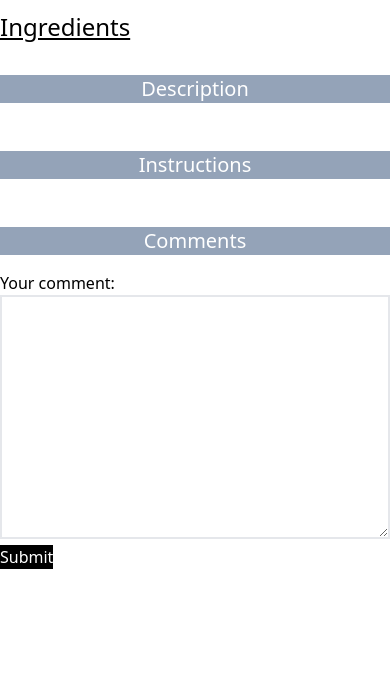
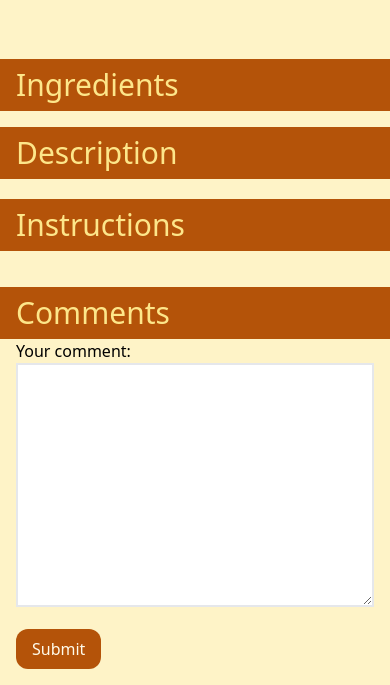
Before and after one commit to christian-johnson-dev/Family-Recipes, a Flask app: template flask_app/templates/recipe.html in a window 390 px wide. Shown: the part 483-1168 px from the top of the page. Before the commit the page ends 1052 px from the top, so only its background shows below. Run offline with Flask 3, Linux system fonts and the light colour scheme; the template is opened without the code that fills it, so the values that code supplies are empty; the visitor is signed in with stand-in values (Sample User, id 1); some libraries are stand-ins or nearby versions.

Commit message:
Added styling to layout

```diff
--- a/flask_app/templates/recipe.html
+++ b/flask_app/templates/recipe.html
@@ -28,76 +28,163 @@
           border: 1px solid #888;
           width: 80%;
         }
+        .section-banner-btwn {
+          @apply bg-amber-700 flex justify-between items-center px-4 py-2;
+        }
+
+        .edit-button-lt {
+          @apply bg-amber-600 text-amber-700 px-2  text-sm h-5 rounded-full hover:bg-amber-200 transition-colors duration-300;
+        }
+        .edit-button-dk {
+          @apply bg-amber-700 text-amber-200 px-2  text-sm h-5 rounded-full hover:bg-amber-600 transition-colors duration-300;
+        }
+
+        .overflow-columns {
+          column-fill: auto;
+        }
       }
     </style>
 
-    <title>Document</title>
+    <title>Family Recipe</title>
   </head>
-  <body>
-    <!-- * HEADER BAR -->
-    <header class="bg-green-400">
-      <nav class="bg-purple-500 container flex mx-auto justify-between">
-        <div class="bg-teal-600 flex">
-          <h1 class="bg-slate-400">Family Recipies</h1>
-          <h3 class="bg-yellow-600">A collection of food and memories</h3>
+  <body class="bg-amber-100">
+    <!-- * ========== SITE HEADER ========== -->
+    <header class="bg-amber-700">
+      <nav class="container flex mx-auto justify-between items-center">
+        <div
+          class="py-3 flex items-center justify-center md:justify-start w-full md:w-auto"
+        >
+          <h1 class="text-3xl md:text-5xl text-amber-200 mx-auto md:mx-0">
+            Family Recipies
+          </h1>
+          <h3 class="hidden text-amber-200 md:inline-block pl-5">
+            A collection of food and memories
+          </h3>
         </div>
 
-        <a href="/logout"><button class="bg-pink-400">Logout</button></a>
+        <a href="/logout"
+          ><button
+            class="bg-amber-600 rounded-full mr-4 md:mr-0 px-4 py-2 text-amber-800 hover:bg-amber-200 transition-colors duration-300"
+          >
+            Logout
+          </button></a
+        >
       </nav>
     </header>
+    <!-- * ========== PAGE CONTENT ========== -->
     <div class="container mx-auto">
-      <a href="/list">&lt;&lt; Back to recipes list</a>
+      <!-- * Link back to list & Display recipe author &  -->
+      <div class="flex justify-between items-center text-amber-700 py-2">
+        <a href="/list">&lt;&lt; Back to recipes list</a>
+        <p class="hidden md:flex text-sm">
+          <!-- TODO can we make this name clickable back to List with a display of all their recipies? -->
+          By:
+          <span class="edit-button-dk"
+            >{{recipe.posted_by.first_name}}
+            {{recipe.posted_by.last_name}}</span
+          >
+          on {{recipe.created_at}}
+        </p>
+      </div>
+
       <!-- * NAME, INGREDIENTS & IMAGE Section -->
+      <!-- Displayed on Mobile, Hidden when  >= Tablet -->
+      <div class="flex flex-col md:hidden">
+        <div class="flex justify-between">
+          <h2 class="text-4xl text-amber-700">{{recipe.title}}</h2>
+          {%if recipe.posted_by.id==session.user_id%}
+          <button
+            id="modal-name-btn"
+            class="edit-button-dk mt-2 mr-2"
+          >
+            edit
+          </button>
+          {% endif %}
+        </div>
+        <div class="flex justify-end text-sm text-amber-700">
+          By:
+          <span class="edit-button-dk"
+            >{{recipe.posted_by.first_name}}
+            {{recipe.posted_by.last_name}}</span
+          >
+          on {{recipe.created_at}}
+        </div>
+      </div>
       <section class="top-section flex flex-col-reverse md:flex-row">
         <div class="w-full md:w-1/2">
-          <!-- * Name -->
-          <div class="recipe-title-group">
-            <h2 class="text-3xl">{{recipe.title}}</h2>
+          <!-- * Name & edit button  hidden on mobile, displayed when >= tablet-->
+          <div class="hidden md:flex justify-between">
+            <h2 class="text-4xl text-amber-700">{{recipe.title}}</h2>
             {%if recipe.posted_by.id==session.user_id%}
             <button
               id="modal-name-btn"
-              class="mr-4 bg-black text-white px-2 py-0.5 text-sm rounded-full"
+              class="edit-button-dk mt-2 mr-2"
             >
               edit
             </button>
             {% endif %}
-            <!-- <p class="text-xl">Contributed by {{recipe.posted_by.first_name}} {{recipe.posted_by.last_name}}</p>
-            <p class="text-xl">Created on {{recipe.created_at}}</p>
-            <p class="text-xl">Last updated on {{recipe.updated_at}}</p> -->
           </div>
+
           <!-- * Ingredients -->
-          <div class="recipe-ingredients-group mt-8">
-            <div class="ingredient-header flex justify-between">
-              <h3 class="text-2xl underline">Ingredients</h3>
+          <div class="recipe-ingredients-group mt-8 flex flex-col">
+            <div class="section-banner-btwn">
+              <h3 class="text-3xl text-amber-200">Ingredients</h3>
               {%if recipe.posted_by.id==session.user_id%}
               <button
                 id="modal-ingredient-btn"
-                class="mr-4 bg-black text-white px-2 py-0.5 text-sm rounded-full"
+                class="edit-button-lt"
               >
                 edit
               </button>
               {% endif %}
             </div>
-            {{recipe.ingredients}}
+            <p class="text-amber-700 px-2 md:columns-2 overflow-auto">
+              {{recipe.ingredients}}
+            </p>
           </div>
         </div>
         <!-- * Image -->
-        <div class="w-full md:w-1/2 overflow-hidden aspect-square rounded-xl">
+        <div
+          class="w-full md:w-1/2 md:ml-4 overflow-hidden aspect-square rounded-xl"
+        >
           <img
-            class="hero-image"
-            src="https://images.unsplash.com/photo-1612892010343-983bfd063dc5?ixlib=rb-4.0.3&ixid=M3wxMjA3fDB8MHxwaG90by1wYWdlfHx8fGVufDB8fHx8fA%3D%3D&auto=format&fit=crop&w=764&q=80"
-            alt="Macaroni and Ementhaller"
+            class=""
+            src="https://images.unsplash.com/photo-1625876981820-be17a6807189?ixlib=rb-4.0.3&ixid=M3wxMjA3fDB8MHxwaG90by1wYWdlfHx8fGVufDB8fHx8fA%3D%3D&auto=format&fit=crop&w=735&q=80"
+            alt="cookies"
           />
         </div>
       </section>
       <!-- * DESCRIPTION Section -->
-      <section class="w-full">
-        <header class="section-header bg-slate-400 mt-8 relative">
-          <h3 class="text-white text-xl text-center">Description</h3>
+      <section class="w-full mt-4">
+        <header class="section-banner-btwn relative">
+          <h3 class="text-amber-200 w-full text-3xl md:text-center">
+            Description
+          </h3>
           {%if recipe.posted_by.id==session.user_id%}
           <button
             id="modal-description-btn"
-            class="mr-4 bg-black text-white px-2 py-0.5 text-sm rounded-full"
+            class="edit-button-lt absolute right-4"
+          >
+            edit
+          </button>
+          {% endif %}
+        </header>
+        <div class="content-wrapper flex justify-center">
+          <div class="columns-1 md:columns-2 max-h-min">
+            {{recipe.description}}
+          </div>
+        </div>
+      </section>
+      <!-- * INSTRUCTIONS Section -->
+      <section class="w-full mt-5">
+        <header class="section-banner-btwn relative">
+          <h3 class="text-amber-200 w-full text-3xl md:text-center">
+            Instructions
+          </h3>
+          {%if recipe.posted_by.id==session.user_id%}
+          <button
+            id="modal-instructions-btn"
+            class="edit-button-lt absolute right-4"
           >
             edit
           </button>
@@ -105,75 +192,67 @@
         </header>
         <div class="content-wrapper flex justify-center">
           <div class="columns-2 mx-4 mt-4">
-            <p>
-              {{recipe.description}}
-            </p>
-          </div>
-        </div>
-      </section>
-      <!-- * INSTRUCTIONS Section -->
-      <section class="w-full">
-        <header class="section-header bg-slate-400 mt-8">
-          <h3 class="text-white text-xl text-center">Instructions</h3>
-          {%if recipe.posted_by.id==session.user_id%}
-          <button
-            id="modal-instructions-btn"
-            class="mr-4 bg-black text-white px-2 py-0.5 text-sm rounded-full">
-            edit
-          </button>
-          {% endif %}
-
-        </header>
-        <div class="content-wrapper flex justify-center">
-          <div class="columns-2 mx-4 mt-4">
-            <p>
-              {{recipe.directions}}
-            </p>
-          </div>
-        </div>
-      </section>
-      <section class="w-full">
-        <header class="section-header bg-slate-400 mt-8 relative">
-          <h3 class="text-white text-xl text-center">Comments</h3>
-        </header>
-        <div class="content-wrapper flex justify-center">
-          <div class="columns-2 mx-4 mt-4">
-            <p>
-
-            </p>
+            <p>{{recipe.directions}}</p>
           </div>
         </div>
       </section>
       <!-- * SOCIAL COMMENTS SECTION -->
+      <section class="w-full mt-5">
+        <header class="section-banner-btwn">
+          <h3 class="text-amber-200 w-full text-3xl md:text-center">
+            Comments
+          </h3>
+        </header>
+      </section>
+
       <section>
         <!-- Previous Comments -->
-        <div class="comments">
+        <div class="mx-4">
           {% for comment in recipe.comments%}
           <div
-            class="comment border border-black shadow-xl px-4 py-4 rounded-xl"
+            class="comment border border-amber-600 bg-amber-50 px-4 py-4 rounded-xl text-amber-700 my-4"
           >
-            <div class="comment-header flex justify-between">
+            <div
+              class="comment-header flex justify-between border-b border-amber-700"
+            >
               <div class="comment-author">
-                <h4 class="text-xl">{{comment.posted_by.first_name}}</h4>
-                <p class="text-sm">{{comment.created_at.strftime("%m/%d/%Y, %H:%M:%S")}}</p>
+                <h4 class="text-2xl">
+                  {{comment.posted_by.first_name}}
+                  <span class="text-sm"
+                    >{{comment.created_at.strftime("%m/%d/%Y, %H:%M:%S")}}</span
+                  >
+                </h4>
               </div>
               {% if comment.posted_by.id == session.user_id%}
               <div class="controls">
-                <button>edit</button>
-                <a href="/delete_comment/{{comment.recipe_id}}/{{comment.id}}"><button>delete</button></a>
+                <button class="edit-button-dk">edit</button>
+                <a href="/delete_comment/{{comment.recipe_id}}/{{comment.id}}"
+                  ><button class="edit-button-dk">delete</button></a
+                >
               </div>
               {% endif %}
             </div>
-            <p class="text-lg">
-                {{comment.text}}
-            </p>
+            <p class="text-lg px-4 pt-2">{{comment.text}}</p>
           </div>
           {% endfor %}
         </div>
         <!-- Comment Input -->
-        <form action="/create_comment/{{recipe.id}}", method="POST">
-          <input type="hidden" name="user_id" value='{{session["user_id"]}}'>
-          <input type="hidden" name="recipe_id" value='{{recipe.id}}'>
+        <form
+          action="/create_comment/{{recipe.id}}"
+          ,
+          method="POST"
+          class="mx-4 mb-4"
+        >
+          <input
+            type="hidden"
+            name="user_id"
+            value='{{session["user_id"]}}'
+          />
+          <input
+            type="hidden"
+            name="recipe_id"
+            value="{{recipe.id}}"
+          />
           <div class="comment-input">
             <label for="text">Your comment:</label>
             <textarea
@@ -183,29 +262,35 @@
               rows="10"
               class="border-2 w-full"
             ></textarea>
-            <button class="bg-black text-white">Submit</button>
+            <button
+              class="bg-amber-700 text-amber-50 px-4 py-2 rounded-xl mt-4"
+            >
+              Submit
+            </button>
           </div>
         </form>
       </section>
     </div>
-    <!-- *  This is the modal for submitting updates for NAME -->
+    <!-- * ========== MODALS ========== -->
+    <!-- *  NAME Modal -->
     <div
       id="modal-name"
       class="modal"
     >
       <div class="modal-content">
-        <form action="/edit_title" method="POST">
+        <form
+          action="/edit_title"
+          method="POST"
+        >
           <span
             id="modal-name-close"
             class="close"
-            >&times;</span>
+            >&times;</span
+          >
           {% with messages = get_flashed_messages(category_filter=["title"]) %}
-      {% if messages %}
-      {% for message in messages %}
-      <p>{{message}}</p>
-    {% endfor %}
-    {% endif %}
-    {% endwith %}
+          {% if messages %} {% for message in messages %}
+          <p>{{message}}</p>
+          {% endfor %} {% endif %} {% endwith %}
           <p>Edit Title:</p>
           <input
             type="text"
@@ -229,29 +314,35 @@
         </form>
       </div>
     </div>
-    <!-- *  This is the modal for submitting updates for INGREDIENTS -->
+    <!-- *  INGREDTIENTS Modal -->
     <div
       id="modal-ingredients"
       class="modal"
     >
       <div class="modal-content">
-        <form action="/edit_ingredients" method="POST">
+        <form
+          action="/edit_ingredients"
+          method="POST"
+          class="flex flex-col"
+        >
           <span
             id="modal-ingredients-close"
             class="close"
             >&times;</span
           >
           <p>Edit Ingredients:</p>
-          <input
+          <textarea
             type="text"
             class="border-2"
             minlength="3"
+            rows="5"
+            width="100%"
             name="ingredients"
-            value="{{recipe.ingredients}}"
-          />
+          >
+{{recipe.ingredients}}</textarea
+          >
           <input
             type="hidden"
-            class="border-2"
             name="id"
             value="{{recipe.id}}"
           />
@@ -264,13 +355,16 @@
         </form>
       </div>
     </div>
-    <!-- *  This is the modal for submitting updates for DIRECTIONS -->
+    <!-- *  DIRECTIONS Modal -->
     <div
       id="modal-directions"
       class="modal"
     >
       <div class="modal-content">
-        <form action="/edit_directions" method="POST">
+        <form
+          action="/edit_directions"
+          method="POST"
+        >
           <span
             id="modal-directions-close"
             class="close"
@@ -300,13 +394,16 @@
         </form>
       </div>
     </div>
-    <!-- *  This is the modal for submitting updates for DESCRIPTION -->
+    <!-- *  DESCRIPTION Modal -->
     <div
       id="modal-description"
       class="modal"
     >
       <div class="modal-content">
-        <form action="/edit_description" method="POST">
+        <form
+          action="/edit_description"
+          method="POST"
+        >
           <span
             id="modal-description-close"
             class="close"
@@ -340,13 +437,4 @@
     <script src="../static/js/modal.js"></script>
   </body>
   <!-- Modals -->
-  <div
-    id="name-modal"
-    class="fixed z-10 left-0 top-0 w-full h-full overflow-auto bg-black bg-opacity-50 flex justify-center items-center hidden"
-  >
-    <div class="border bg-gray-50 border-gray-500 w-5/6 px-5 py-5 mt-[7%]">
-      <span class="close">&times;</span>
-      <p>Edit Name:</p>
-    </div>
-  </div>
 </html>
```
